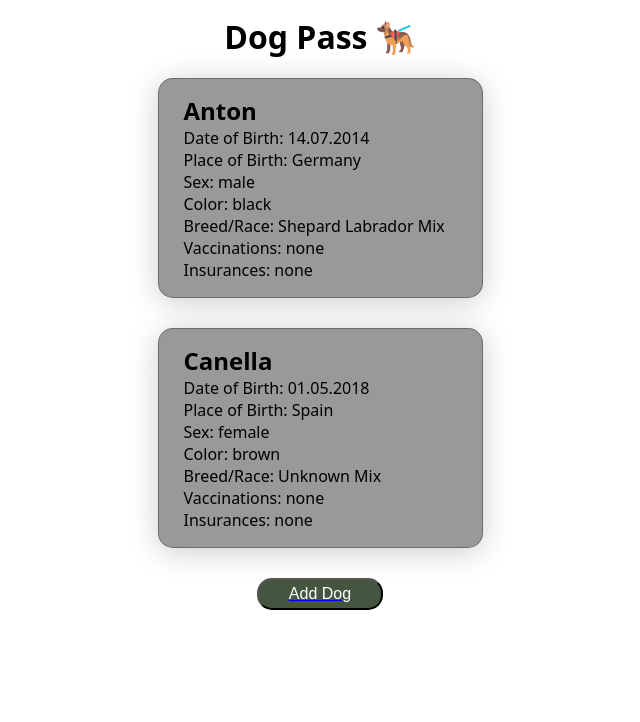
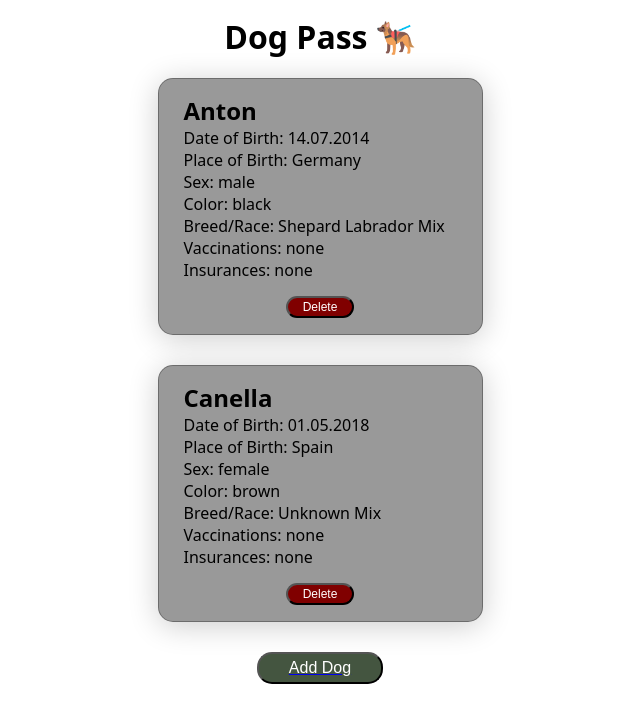
Before and after one commit to RonnySteady/dogpass, a Next.js app: page / in a window 1280 px wide. Shown: the top 722 px of the page, without its empty margins (320-960 px from the left). Built offline with nearby package versions, Linux system fonts and the light colour scheme.

Commit message:
delete function without delete confirmation dialog

```diff
--- a/components/DogCard.js
+++ b/components/DogCard.js
@@ -1,6 +1,10 @@
 import styled from "styled-components";
 
-export default function DogCard({ dog }) {
+export default function DogCard({ dog, onDelete }) {
+  const handleDeleteClick = () => {
+    onDelete(dog.name);
+  };
+
   return (
     <StyledDogCard>
       <h2>{dog.name}</h2>
@@ -11,6 +15,7 @@ export default function DogCard({ dog }) {
       <p>Breed/Race: {dog.race}</p>
       <p>Vaccinations: {dog.vaccinations}</p>
       <p>Insurances: {dog.insurances}</p>
+      <DeleteCardButton onClick={handleDeleteClick}>Delete</DeleteCardButton>
     </StyledDogCard>
   );
 }
@@ -28,10 +33,15 @@ const StyledDogCard = styled.li`
   border-radius: 15px;
   background: rgba(0, 0, 0, 0.4);
   box-shadow: 0 4px 30px rgba(0, 0, 0, 0.2);
+`;
 
-  // border: 2px solid;
-  // border-radius: 15px;
-  // width: 90%;
-  // padding: 1rem;
-  // margin: 1rem;
+const DeleteCardButton = styled.button`
+  display: flex;
+  margin: auto;
+  margin-top: 15px;
+  background-color: #800000;
+  color: white;
+  padding: 2px 15px;
+  font-size: 12px;
+  border-radius: 15px;
 `;
--- a/components/DogList.js
+++ b/components/DogList.js
@@ -1,11 +1,11 @@
-import DogCard from "/components/DogCard";
+import DogCard from "./DogCard";
 import styled from "styled-components";
 
-export default function DogList({ dogs }) {
+export default function DogList({ dogs, onDeleteDog }) {
   return (
     <StyledDogList>
       {dogs.map((dog) => (
-        <DogCard key={dog.name} dog={dog} />
+        <DogCard key={dog.name} dog={dog} onDelete={onDeleteDog} />
       ))}
     </StyledDogList>
   );
--- a/pages/index.js
+++ b/pages/index.js
@@ -2,14 +2,22 @@ import Heading from "../components/Heading";
 import DogList from "../components/DogList";
 import AddDogButton from "../components/AddDogButton";
 import Link from "next/link";
+import { useState } from "react";
 
 export default function Home({ dogs }) {
+  const [dogList, setDogList] = useState(dogs);
+
+  const handleDeleteDog = (dogName) => {
+    const updatedDogs = dogList.filter((dog) => dog.name !== dogName);
+    setDogList(updatedDogs);
+  };
+
   return (
     <main>
       <Heading>Dog Pass 🐕‍🦺</Heading>
-      <DogList dogs={dogs} />
+      <DogList dogs={dogList} onDeleteDog={handleDeleteDog} />
       <Link href="/newdog">
-        <AddDogButton />
+        <AddDogButton>Add Dog</AddDogButton>
       </Link>
     </main>
   );
```
